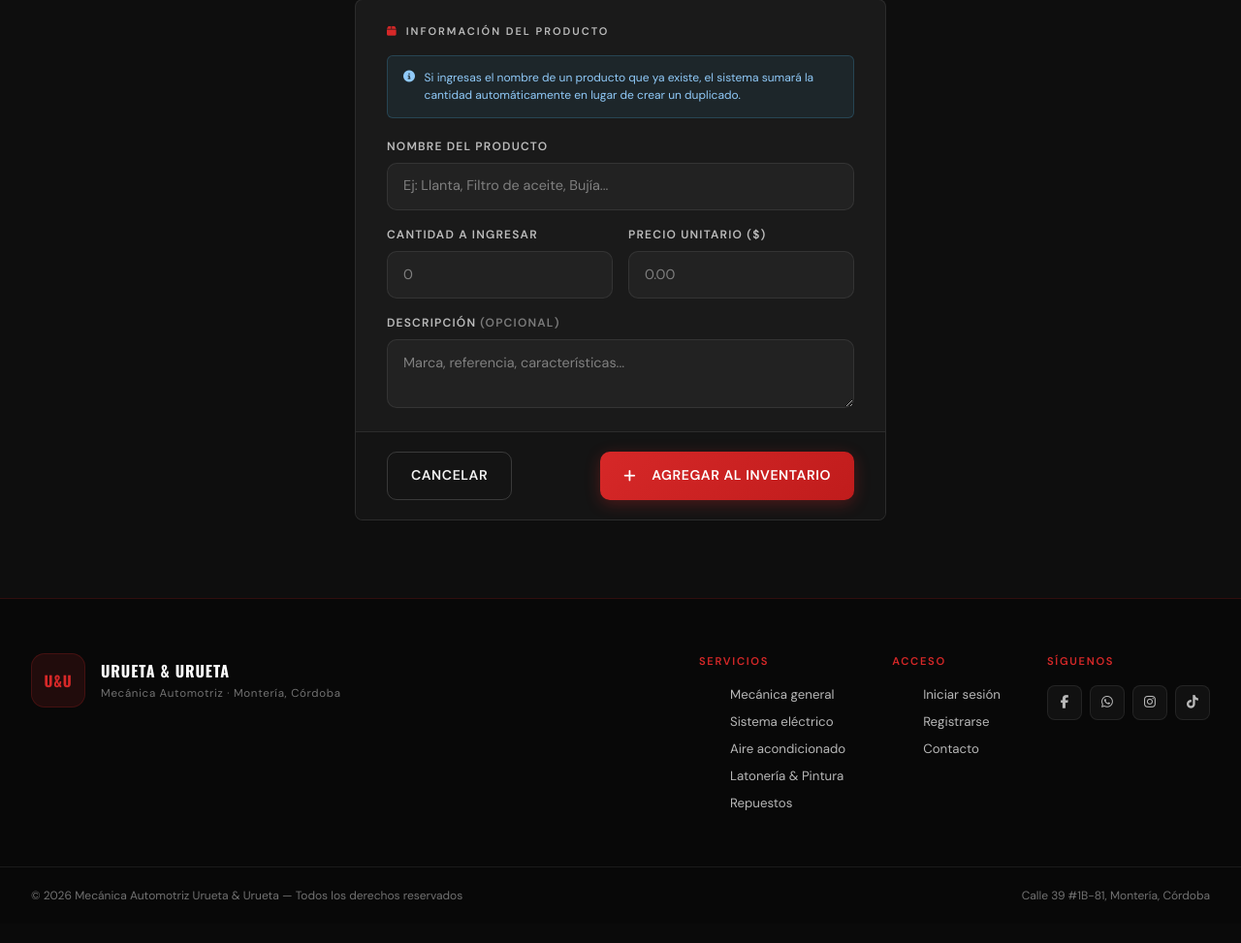
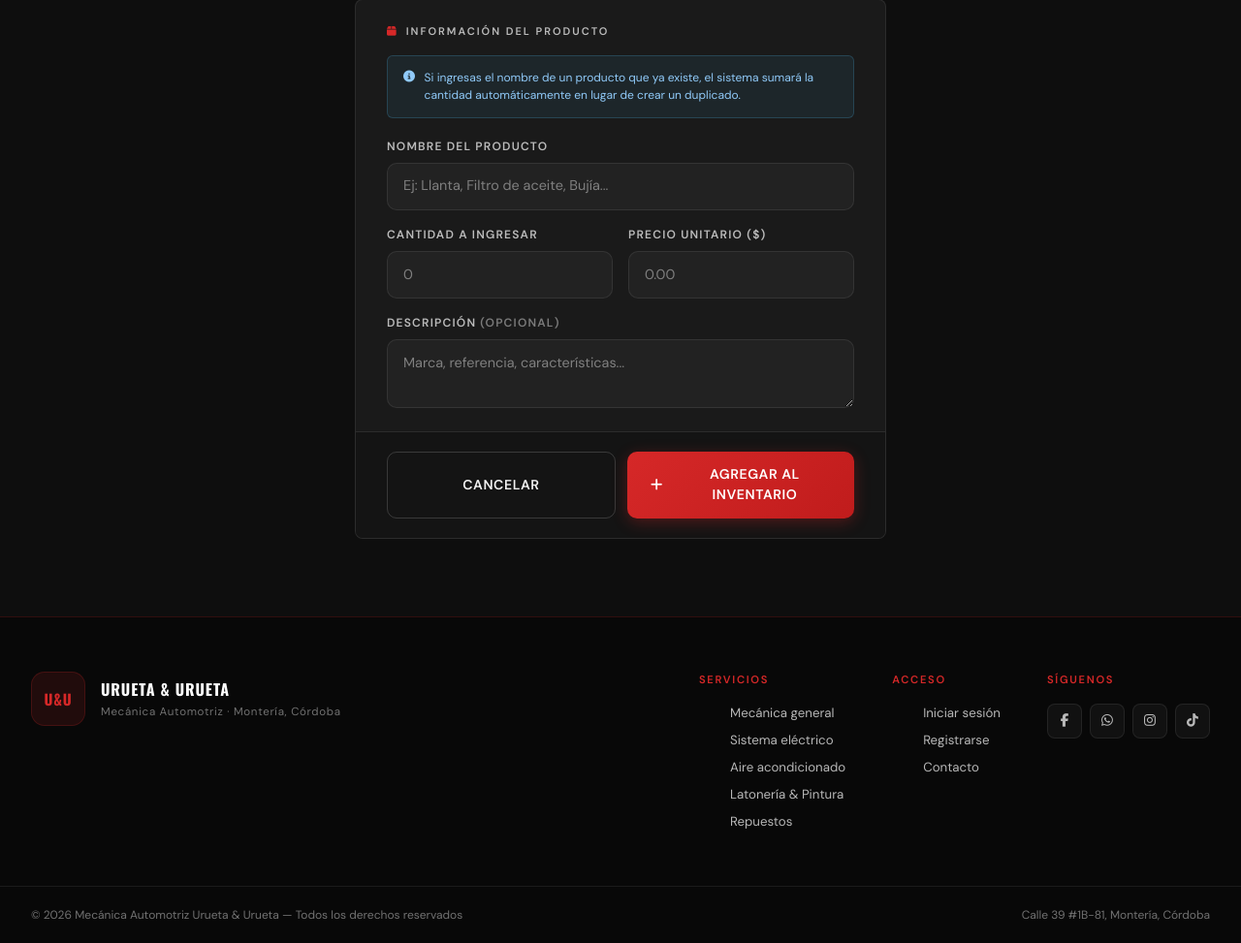
Before and after one commit to Dxnnyel/proyecto-urueta, a Django app: page /productos/crear/ in a window 1280 px wide. Shown: the part 283-1256 px from the top of the page at 97% size. Before the commit the page ends 1213 px from the top, so only its background shows below. Run offline with Django 5.2, Linux system fonts and the light colour scheme; the visitor is signed in with stand-in values (Sample User, id 1); data that the repository does not hold is empty.

Commit message:
fix movil botones y tabla

```diff
--- a/crud_app/templates/crud_app/crear_producto.html
+++ b/crud_app/templates/crud_app/crear_producto.html
@@ -12,7 +12,8 @@
   .section-label{font-size:11px;font-weight:700;text-transform:uppercase;letter-spacing:2px;color:var(--texto-2);margin-bottom:1rem;display:flex;align-items:center;gap:8px}
   .section-label i{color:var(--rojo)}
   .info-box{background:rgba(79,195,247,.07);border:1px solid rgba(79,195,247,.2);border-radius:6px;padding:.85rem 1rem;font-size:12px;color:#90caf9;display:flex;gap:.6rem;align-items:flex-start;margin-bottom:1.25rem}
-  .card-footer{padding:1.25rem 2rem;background:var(--carbon-2,#141414);display:flex;justify-content:space-between;gap:.75rem}
+  .card-footer{padding:1.25rem 2rem;background:var(--carbon-2,#141414);display:flex;justify-content:space-between;gap:.75rem;flex-wrap:wrap;}
+  .card-footer .btn-uu {flex: 1;min-width: 120px;text-align: center;justify-content: center;}
 </style>
 
 <div class="page-wrap">
--- a/crud_app/templates/crud_app/lista_productos.html
+++ b/crud_app/templates/crud_app/lista_productos.html
@@ -33,7 +33,7 @@
     placeholder="Buscar por nombre..." oninput="filtrarProductos(this.value)">
 </div>
 
-<div class="card-block">
+<div class="card-block" style="overflow-x:auto;-webkit-overflow-scrolling:touch;">
   <table id="tablaProductos">
     <thead>
       <tr>
```
